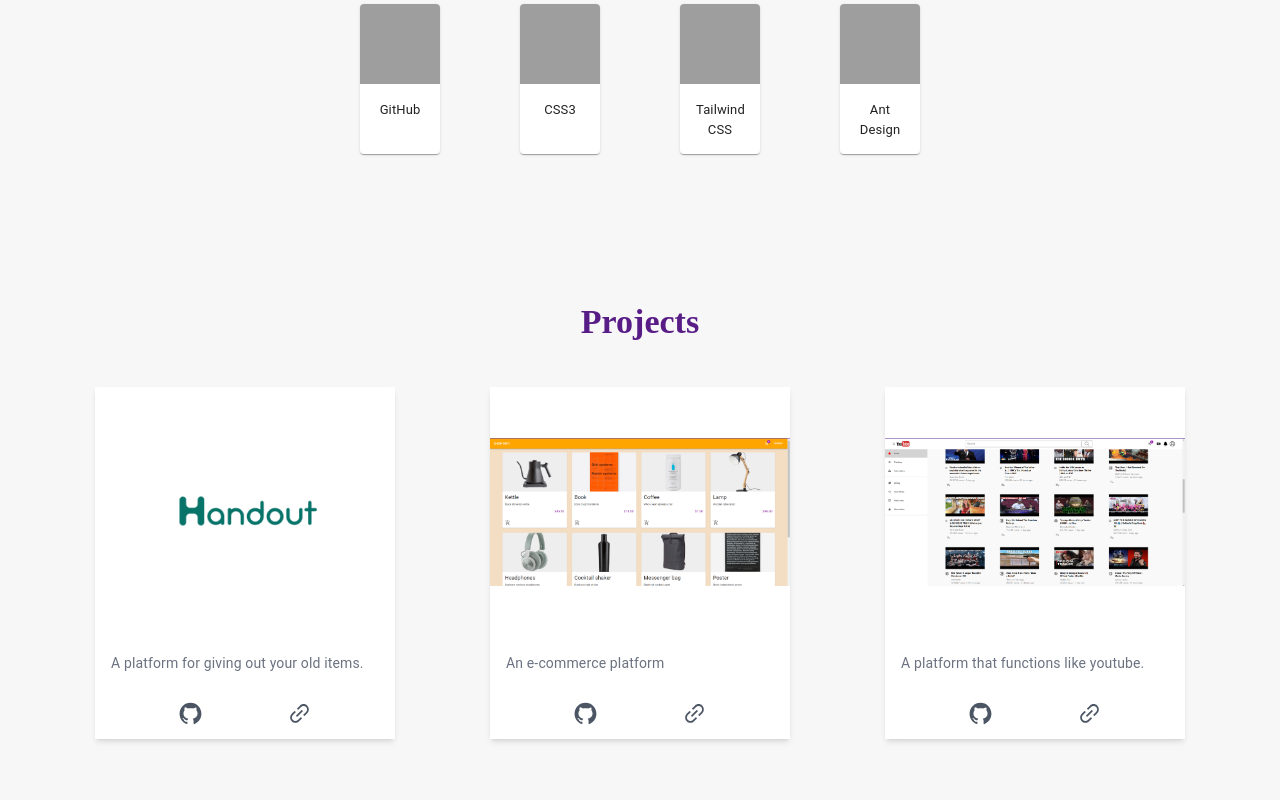
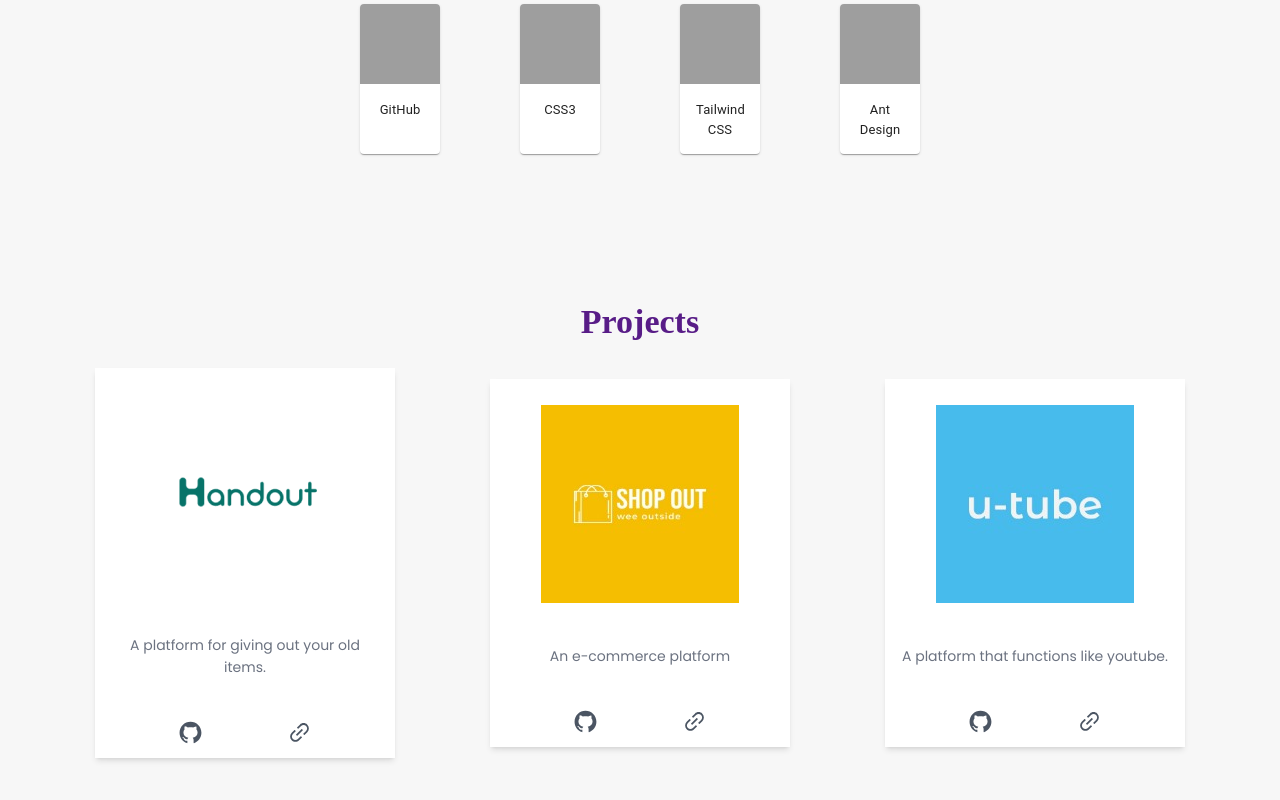
Before and after one commit to Olorunsolavictor/my-portfolio, a React (Create React App) app: page / in a window 1280 px wide. Shown: the part 1941-2741 px from the top of the page. Built offline with nearby package versions, Linux system fonts and the light colour scheme; grey boxes are pictures that could not be loaded.

Commit message:
new project images added

```diff
--- a/src/components/ProjectCard.jsx
+++ b/src/components/ProjectCard.jsx
@@ -2,12 +2,7 @@ import React from "react";
 import { AiOutlineGithub } from "react-icons/ai";
 import { AiOutlineLink } from "react-icons/ai";
 // import handout from "../assets/handout.png";
-import {
-  CardActionArea,
-  CardContent,
-  CardActions,
-  Typography,
-} from "@mui/material";
+import { CardActionArea, CardContent, CardActions } from "@mui/material";
 import { Fade } from "react-awesome-reveal";
 
 function ProjectCard({ projectList }) {
@@ -24,13 +19,13 @@ function ProjectCard({ projectList }) {
                 <img src={project.image} alt="logo" />
               </div>
 
-              <CardContent className="bg-white text-gray-900">
+              <CardContent className="bg-white text-gray-900 text-center">
                 {/* <Typography gutterBottom variant="h5" component="div">
                   {project.name}
                 </Typography> */}
-                <Typography className="text-gray-500" variant="body2">
+                <p className="text-gray-500 font-poppins" variant="body2">
                   {project.description}
-                </Typography>
+                </p>
               </CardContent>
             </CardActionArea>
             <CardActions className="bg-white flex items-center h-[50px] justify-evenly  text-[25px] ">
--- a/src/components/Projects.jsx
+++ b/src/components/Projects.jsx
@@ -1,8 +1,9 @@
 import React from "react";
 import ProjectCard from "./ProjectCard";
 import handoutLogo from "../assets/handoutLogo.png";
-import commerce from "../assets/e-commerce.png";
-import youtube from "../assets/youtube.png";
+// import commerce from "../assets/e-commerce.png";
+import utube from "../assets/utube.jpg";
+import shop from "../assets/shop.jpg";
 import { Typography } from "antd";
 
 function Projects() {
@@ -21,13 +22,13 @@ function Projects() {
       id: 2,
       name: "Shop it",
       description: "An e-commerce platform",
-      image: commerce,
+      image: shop,
     },
     {
       id: 3,
       name: "Youtube and API",
       description: "A platform that functions like youtube.",
-      image: youtube,
+      image: utube,
     },
   ];
   return (
--- a/src/components/about/About.jsx
+++ b/src/components/about/About.jsx
@@ -11,8 +11,8 @@ function About() {
       className="flex md:pt-[90px] sm:w-full md md:flex-row sm:flex-col md:justify-center sm:justify-evenly h-auto sm:py-10   text-center items-center md:w-[50%] "
       id="about"
     >
+      <PictureCard />
       <AboutText />
-      <PictureCard />
     </div>
   );
 }
```
Also changed, not shown: src/assets/shop.jpg (added), src/assets/utube.jpg (added).
